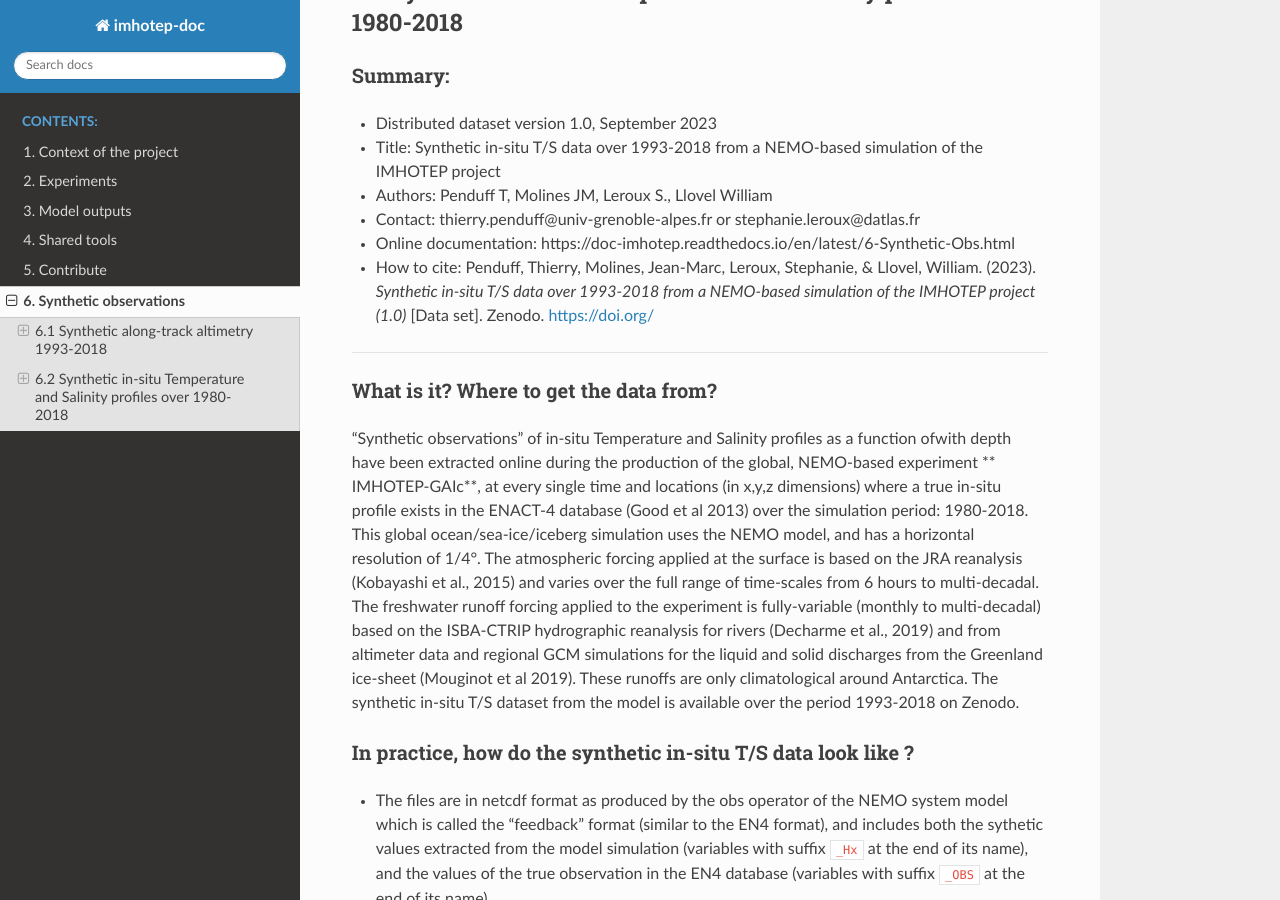
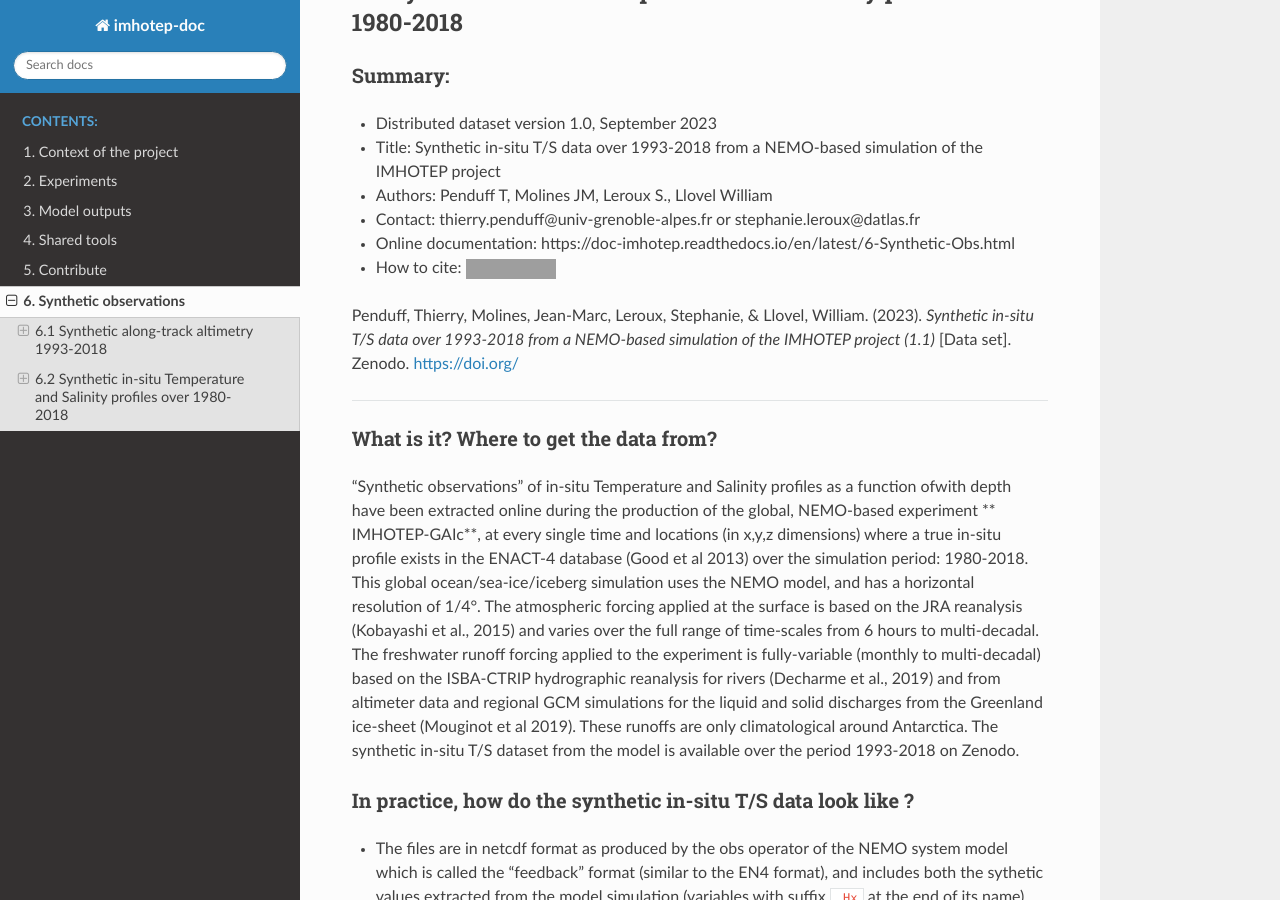
Before and after one commit to imhotep-project/doc-imhotep, a Sphinx documentation site: the page built from source/6-Synthetic-Obs.md, in a window 1280 px wide and 900 px high, scrolled down 4898 px. Built offline with Sphinx 7.4.7 and the Read the Docs theme 2.0.0, drawn with Linux system fonts in a browser that asks for light colours; grey boxes are pictures that could not be loaded.

Commit message:
Update 6-Synthetic-Obs.md

```diff
--- a/source/6-Synthetic-Obs.md
+++ b/source/6-Synthetic-Obs.md
@@ -213,7 +213,9 @@ variables:
 * Contact: thierry.penduff@univ-grenoble-alpes.fr   or stephanie.leroux@datlas.fr
 
 * Online documentation: https://doc-imhotep.readthedocs.io/en/latest/6-Synthetic-Obs.html
-* How to cite: Penduff, Thierry, Molines, Jean-Marc, Leroux, Stephanie, & Llovel, William. (2023). _Synthetic in-situ T/S data over 1993-2018 from a NEMO-based simulation of the IMHOTEP project (1.0)_ [Data set]. Zenodo. [https://doi.org/](https://doi.org/)
+* How to cite: [![DOI](https://zenodo.org/badge/DOI/10.5281/zenodo.10033077.svg)](https://doi.org/10.5281/zenodo.10033077)
+
+Penduff, Thierry, Molines, Jean-Marc, Leroux, Stephanie, & Llovel, William. (2023). _Synthetic in-situ T/S data over 1993-2018 from a NEMO-based simulation of the IMHOTEP project (1.1)_ [Data set]. Zenodo. [https://doi.org/](https://doi.org/)
 
 ---
 
```
